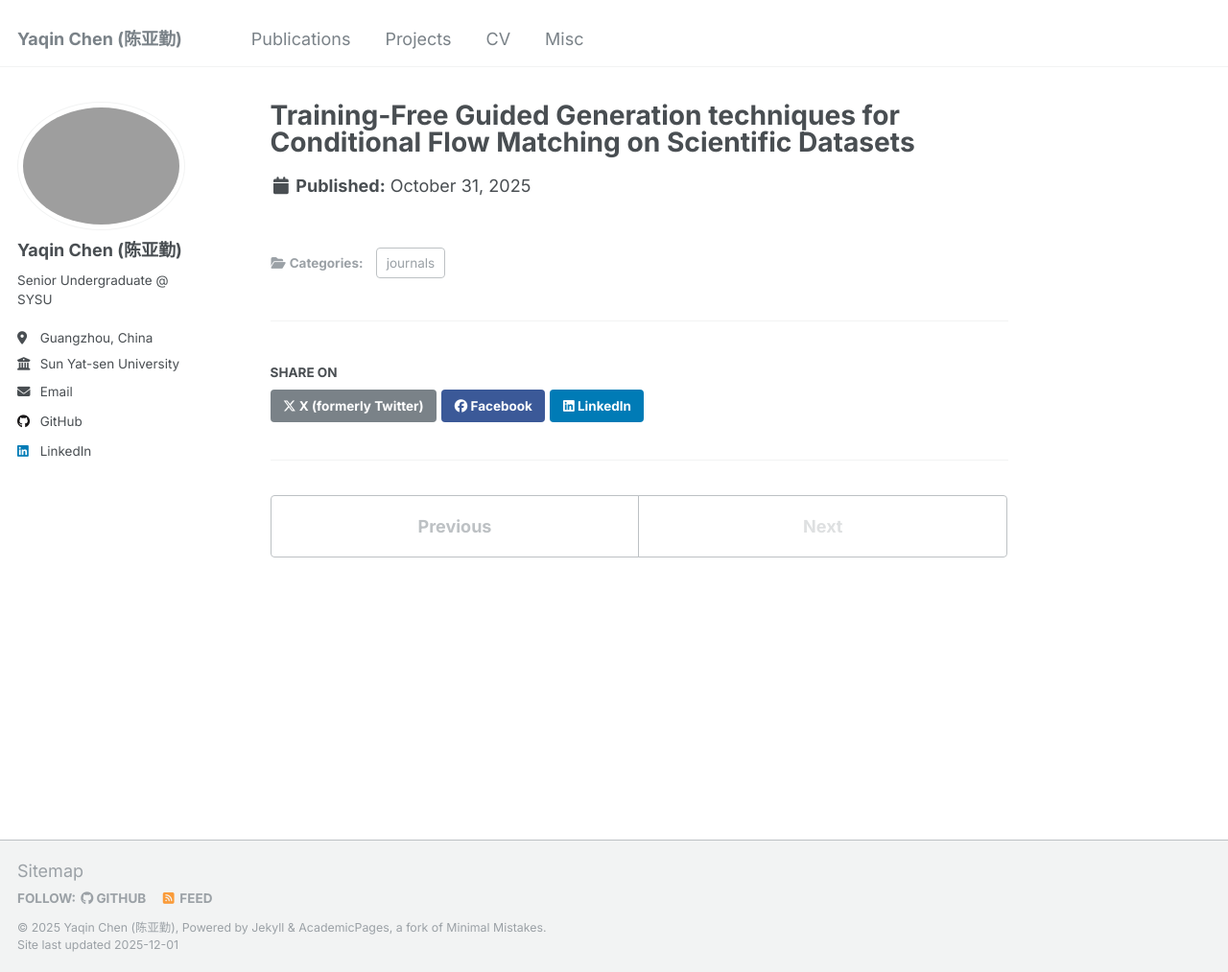
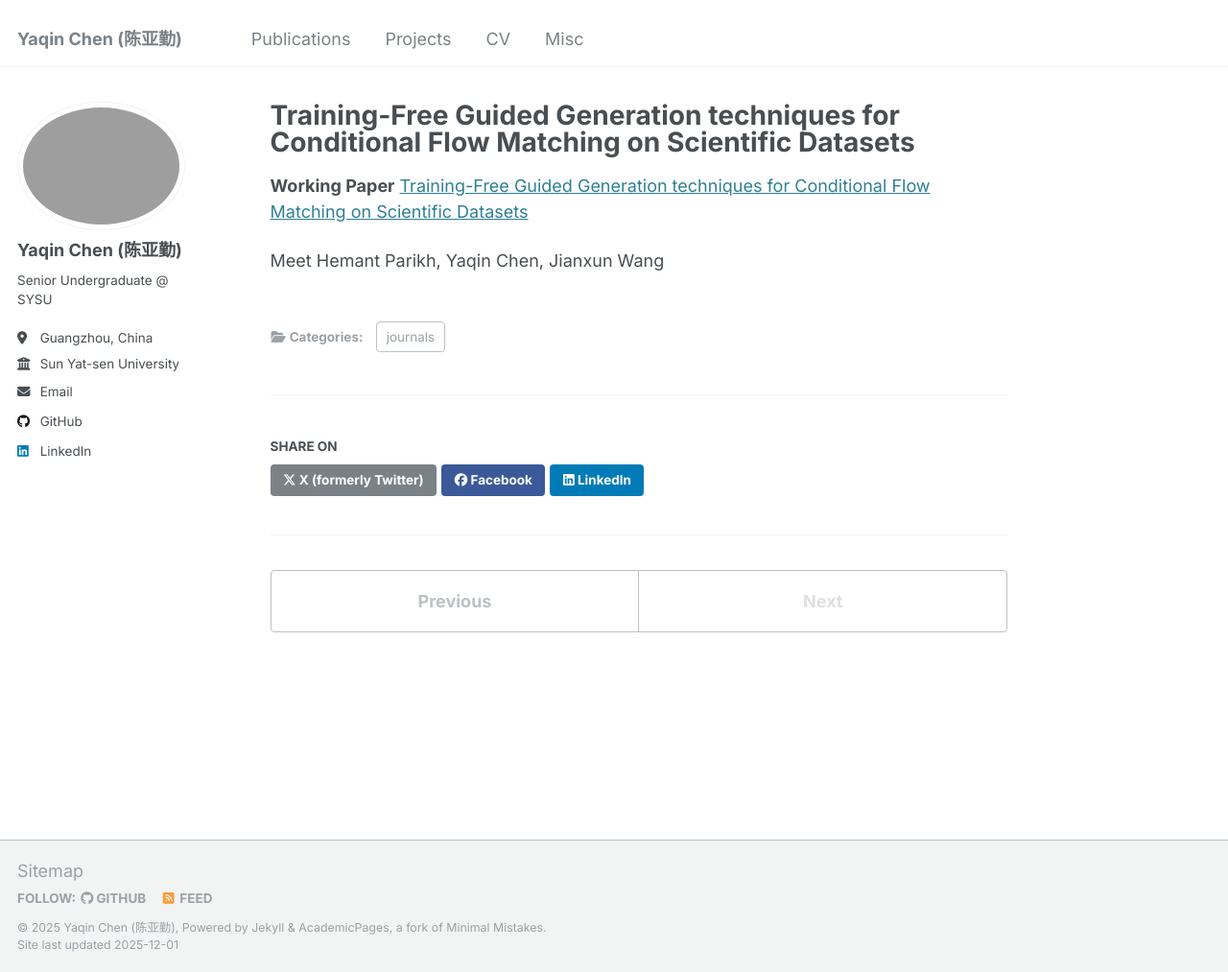
Before and after one commit to chen-yaqin/chen-yaqin.github.io, a Jekyll site: the page built from _publications/Training_free_techniques.md, in a window 1280 px wide and 1013 px high. Shown: the whole window at 96% size. Built offline with Jekyll 4.4.1, drawn with Linux system fonts in a browser that asks for light colours.

Commit message:
update pub

```diff
--- a/_publications/Training_free_techniques.md
+++ b/_publications/Training_free_techniques.md
@@ -2,6 +2,7 @@
 title: "Training-Free Guided Generation techniques for Conditional Flow Matching on Scientific Datasets"
 collection: publications
 category: journals
+venue: 'Working Paper'
 date: 2025-10-31
 authors: 'Meet Hemant Parikh, Yaqin Chen, Jianxun Wang'
 ---
```
